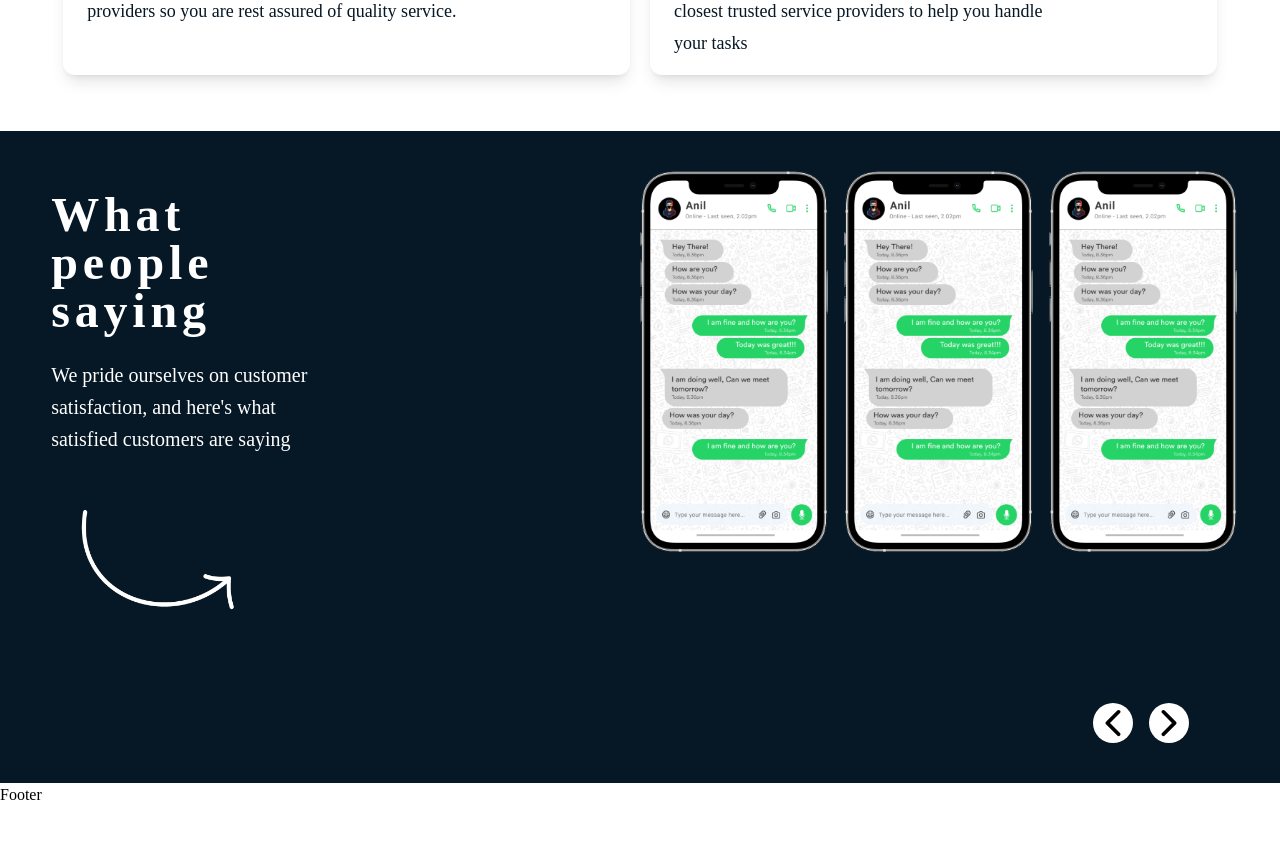
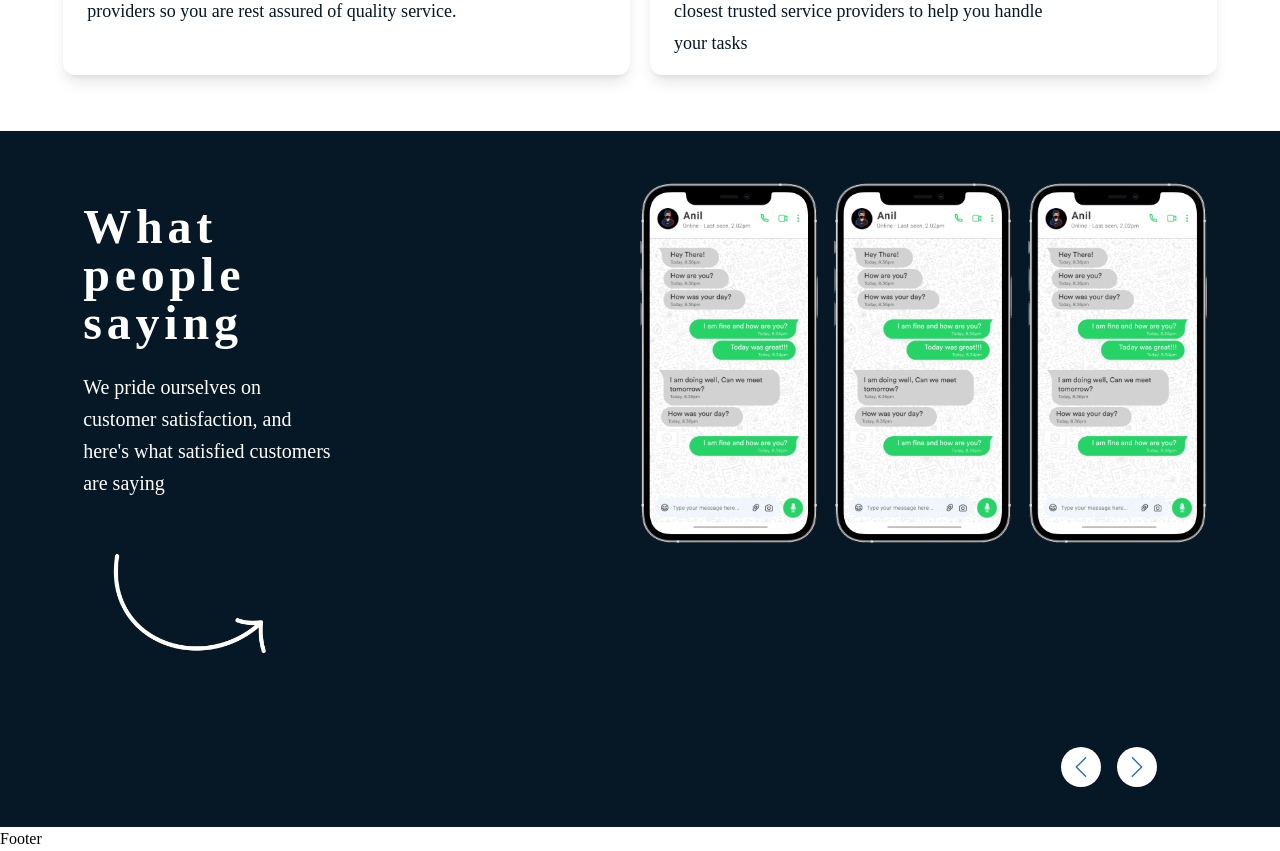
Before and after one commit to Mayadihno/vhjobs, a React (Vite) app: page / in a window 1280 px wide. Shown: the part 6660-7511 px from the top of the page. Before the commit the page ends 7467 px from the top, so only its background shows below. Built offline with nearby package versions, Linux system fonts and the light colour scheme.

Commit message:
feat: Enhance Download component with Swiper integration and responsive design adjustments

```diff
--- a/src/components/Home/Download.jsx
+++ b/src/components/Home/Download.jsx
@@ -10,6 +10,8 @@ import phone2 from "../../assets/images/phone2.png";
 import phone3 from "../../assets/images/phone3.png";
 import arrow from "../../assets/images/arrow.png";
 import { ICONS } from "../../static/icons";
+import { Swiper, SwiperSlide } from "swiper/react";
+import "swiper/css";
 
 const Download = () => {
   return (
@@ -105,24 +107,41 @@ const Download = () => {
           </div>
         </div>
       </section>
-      <div className="mt-14 bg-[#061725] w-full h-fit">
-        <div className="md:w-[92%] text-white py-10 w-[98%] mx-auto">
+      <div className="mt-14 pt-3 bg-[#061725] w-full h-fit">
+        <div className="md:w-[92%] text-white md:px-8 px-4 md:py-10 w-[98%] mx-auto">
           <div className="grid grid-cols-1 md:grid-cols-2">
             <div className=" col-span-1">
               <div className="flex flex-col mt-5">
-                <h2 className="text-3xl md:text-5xl tracking-widest font-bold w-[45%]">
+                <h2 className="text-3xl md:text-5xl tracking-widest font-bold md:w-[55%]">
                   What people saying
                 </h2>
-                <p className="pb-4 pt-6 text-xl leading-8 w-[45%]">
+                <p className="pb-4 pt-6 text-xl leading-8 md:w-[45%] md:block hidden">
                   We pride ourselves on customer satisfaction, and here's what
                   satisfied customers are saying
                 </p>
-                <div className="w-50">
+                <p className="pb-4 pt-3 text-base leading-8 md:w-[45%] block md:hidden">
+                  In simple term, we connnect people with skilled professionals
+                  for their Personal and Business needs
+                </p>
+                <div className="w-50 md:block hidden">
                   <img src={arrow} alt="" />
                 </div>
               </div>
             </div>
-            <div className="col-span-1">
+            <div className="md:hidden pb-8 py-5">
+              <Swiper spaceBetween={-80} slidesPerView={1.2} loop={true}>
+                {[phone, phone2, phone3].map((img, idx) => (
+                  <SwiperSlide key={idx}>
+                    <img
+                      src={img}
+                      alt={`phone-${idx}`}
+                      className="w-50 h-auto object-contain rounded-lg"
+                    />
+                  </SwiperSlide>
+                ))}
+              </Swiper>
+            </div>
+            <div className="col-span-1 hidden md:block py-4 md:py-0">
               <div className="flex w-[32%]  space-x-4">
                 <img src={phone} className=" w-full object-contain" alt="" />
                 <img src={phone2} alt="" />
@@ -130,12 +149,12 @@ const Download = () => {
               </div>
             </div>
           </div>
-          <div className="flex justify-end pt-10 mr-10 items-center space-x-4">
-            <div className="bg-white w-10 h-10 rounded-full">
-              <ICONS.less size={40} color="black" className="" />
+          <div className="md:flex hidden justify-end pt-10 mr-10 items-center space-x-4">
+            <div className="bg-white flex items-center justify-center w-10 h-10 rounded-full">
+              <ICONS.less size={20} color="#1C71B7" className="" />
             </div>
-            <div className="bg-white w-10 h-10 rounded-full">
-              <ICONS.greater size={40} color="black" className="" />
+            <div className="bg-white w-10 flex items-center justify-center h-10 rounded-full">
+              <ICONS.greater size={20} color="#1C71B7" className="" />
             </div>
           </div>
         </div>
--- a/src/static/icons.js
+++ b/src/static/icons.js
@@ -19,8 +19,8 @@ import { IoIosCheckmark } from "react-icons/io";
 import { FaLinkedinIn } from "react-icons/fa6";
 import { TfiMenu } from "react-icons/tfi";
 import { ImArrowRight2 } from "react-icons/im";
-import { IoIosArrowBack } from "react-icons/io";
-import { IoIosArrowForward } from "react-icons/io";
+import { SlArrowLeft } from "react-icons/sl";
+import { SlArrowRight } from "react-icons/sl";
 
 export const ICONS = {
   instagram: FaInstagram,
@@ -43,6 +43,6 @@ export const ICONS = {
   left: MdOutlineChevronLeft,
   right: MdOutlineChevronRight,
   arrowRight: ImArrowRight2,
-  less: IoIosArrowBack,
-  greater: IoIosArrowForward,
+  less: SlArrowLeft,
+  greater: SlArrowRight,
 };
```
